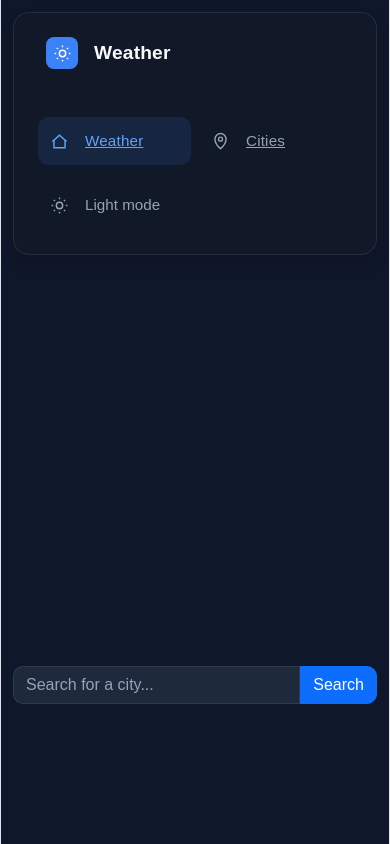
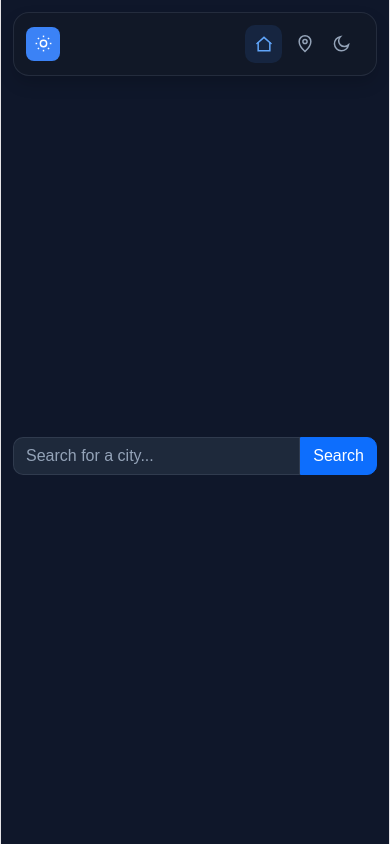
Before and after one commit to simona155/react-weather-app, a React (Vite) app: page / in a window 390 px wide. Shown: the top 844 px of the page. Built offline with nearby package versions, Linux system fonts and the light colour scheme.

Commit message:
Improve responsive navigation

```diff
--- a/src/App.css
+++ b/src/App.css
@@ -285,8 +285,14 @@ body {
 }
 
 @media (max-width: 1199px) {
+  .sidebar {
+    width: 190px;
+  }
+
   .main-content {
-    padding: 0.5rem 1rem;
+    width: calc(100% - 190px);
+    margin-left: 190px;
+    padding: 0.5rem 1rem 0.5rem 2rem;
   }
 
   .forecast-card {
@@ -294,28 +300,85 @@ body {
   }
 }
 
-@media (max-width: 768px) {
+@media (max-width: 991px) {
   .weather-app {
     display: block;
     padding: 1rem;
   }
 
   .sidebar {
-    position: static;
+    position: relative;
+    top: auto;
+    bottom: auto;
+    left: auto;
     width: 100%;
     min-height: auto;
+    padding: 1rem !important;
+  }
+
+  .sidebar>div {
+    display: flex;
+    align-items: center;
+    justify-content: space-between;
+    gap: 1rem;
+    width: 100%;
+  }
+
+  .brand {
+    margin-bottom: 0 !important;
+    padding: 0 !important;
+    flex-shrink: 0;
+  }
+
+  .brand-icon {
+    width: 30px;
+    height: 30px;
   }
 
   .sidebar-nav {
     flex-direction: row !important;
+    gap: 0.5rem !important;
+    width: auto;
+    margin-left: auto;
+    margin-right: 3rem;
+  }
+
+  .sidebar-link {
+    width: auto !important;
+    padding: 0.65rem;
+  }
+
+  .sidebar-link span {
+    display: none;
+  }
+
+  .sidebar-link svg {
+    width: 20px;
+    height: 20px;
   }
 
   .mode-button {
-    margin-top: 1rem;
+    position: absolute;
+    top: 50%;
+    right: 1rem;
+    width: auto !important;
+    margin: 0;
+    padding: 0.65rem;
+    transform: translateY(-50%);
+  }
+
+  .mode-button span {
+    display: none;
+  }
+
+  .mode-button svg {
+    width: 20px;
+    height: 20px;
   }
 
   .main-content {
     width: auto;
+    min-height: calc(100vh - 100px);
     margin-left: 0;
     padding: 1.5rem 0 0;
   }
@@ -336,6 +399,33 @@ body {
 @media (max-width: 576px) {
   .weather-app {
     padding: 0.75rem;
+  }
+
+  .sidebar {
+    padding: 0.75rem !important;
+  }
+
+  .sidebar>div {
+    gap: 0.5rem;
+  }
+
+  .brand span {
+    display: none;
+  }
+
+  .brand-icon {
+    width: 34px;
+    height: 34px;
+  }
+
+  .sidebar-nav {
+    gap: 0.25rem !important;
+    margin-right: 2.5rem;
+  }
+
+  .sidebar-link,
+  .mode-button {
+    padding: 0.55rem;
   }
 
   .main-content {
--- a/src/App.jsx
+++ b/src/App.jsx
@@ -181,8 +181,27 @@ function App() {
         <button
           className="mode-button d-flex align-items-center gap-3 w-100"
           onClick={() => setDarkMode(!darkMode)}
+          aria-label={
+            darkMode
+              ? 'Switch to light mode'
+              : 'Switch to dark mode'
+          }
         >
           {darkMode ? (
+            <>
+              <svg
+                viewBox="0 0 24 24"
+                fill="none"
+                stroke="currentColor"
+                strokeWidth="1.8"
+              >
+                <path d="M21 12.8A8.5 8.5 0 1 1 11.2 3 6.7 6.7 0 0 0 21 12.8Z" />
+              </svg>
+
+              <span>Light mode</span>
+            </>
+          ) : (
+            <>
               <svg
                 viewBox="0 0 24 24"
                 fill="none"
@@ -199,18 +218,10 @@ function App() {
                 <path d="M4.93 19.07l1.42-1.42" />
                 <path d="M17.65 6.35l1.42-1.42" />
               </svg>
-          ) : (
-            <svg
-              viewBox="0 0 24 24"
-              fill="none"
-              stroke="currentColor"
-              strokeWidth="1.8"
-            >
-              <path d="M21 12.8A8.5 8.5 0 1 1 11.2 3 6.7 6.7 0 0 0 21 12.8Z" />
-            </svg>
+
+              <span>Dark mode</span>
+            </>
           )}
-
-          <span>{darkMode ? 'Light mode' : 'Dark mode'}</span>
         </button>
       </aside>
 
```
Lines whose indentation alone changed are shown as unchanged.
